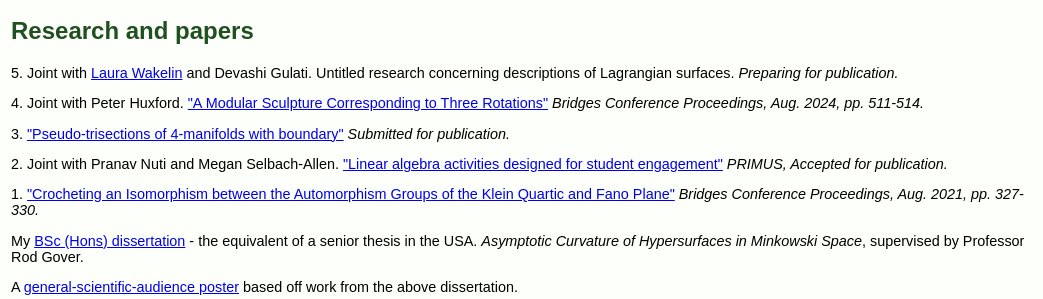
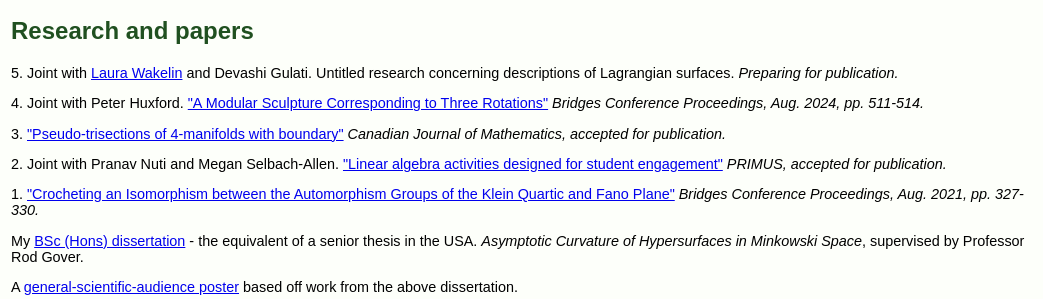
Before and after one commit to sfushidahardy/sfushidahardy.github.io, a plain HTML site: page math.html in a window 1280 px wide. Shown: the part 207-506 px from the top of the page, 237-1280 px from the left. Drawn offline with Linux system fonts and the light colour scheme.

Commit message:
Update math.html

```diff
--- a/math.html
+++ b/math.html
@@ -55,8 +55,8 @@
   	<p>5. Joint with <a href="https://sites.google.com/view/laurawakelin" target="_blank">Laura Wakelin</a> and Devashi Gulati. Untitled research concerning descriptions of Lagrangian surfaces. <i>Preparing for publication.</i>
 	<p>4. Joint with Peter Huxford. <a href="https://archive.bridgesmathart.org/2024/bridges2024-511.html#gsc.tab=0" target="_blank">"A Modular Sculpture Corresponding to Three Rotations"</a> <i>Bridges Conference Proceedings, Aug. 2024, pp. 511-514.</i>
 	</p>
-	<p>3. <a href="https://arxiv.org/abs/2401.09599" target="_blank">"Pseudo-trisections of 4-manifolds with boundary"</a> <i>Submitted for publication.</i>
-	<p>2. Joint with Pranav Nuti and Megan Selbach-Allen. <a href="https://arxiv.org/abs/2401.10448">"Linear algebra activities designed for student engagement"</a> <i>PRIMUS, Accepted for publication.</i>
+	<p>3. <a href="https://arxiv.org/abs/2401.09599" target="_blank">"Pseudo-trisections of 4-manifolds with boundary"</a> <i>Canadian Journal of Mathematics, accepted for publication.</i>
+	<p>2. Joint with Pranav Nuti and Megan Selbach-Allen. <a href="https://arxiv.org/abs/2401.10448">"Linear algebra activities designed for student engagement"</a> <i>PRIMUS, accepted for publication.</i>
 	<p>1. <a href="kleinpaper.pdf" target="_self">"Crocheting an Isomorphism between the Automorphism Groups of the Klein Quartic and Fano Plane"</a> <i>Bridges Conference Proceedings, Aug. 2021, pp. 327-330.</i>
 	</p>
     <p>My <a href="shintaro_hons_dissertation.pdf" target="_self">BSc (Hons) dissertation</a> - the equivalent of a senior thesis in the USA. <i>Asymptotic Curvature of Hypersurfaces
```
